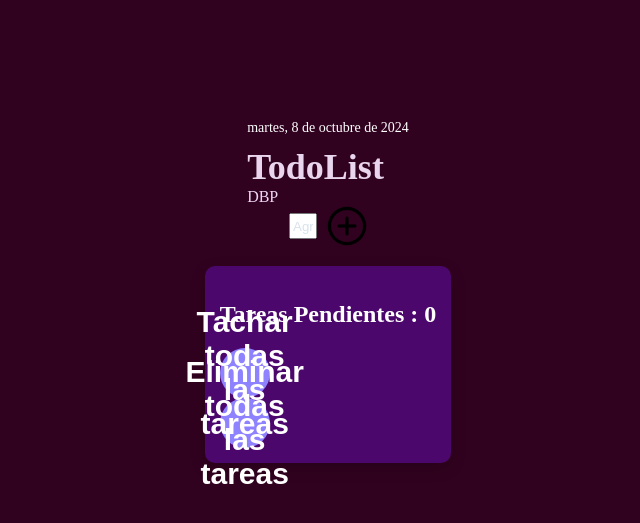
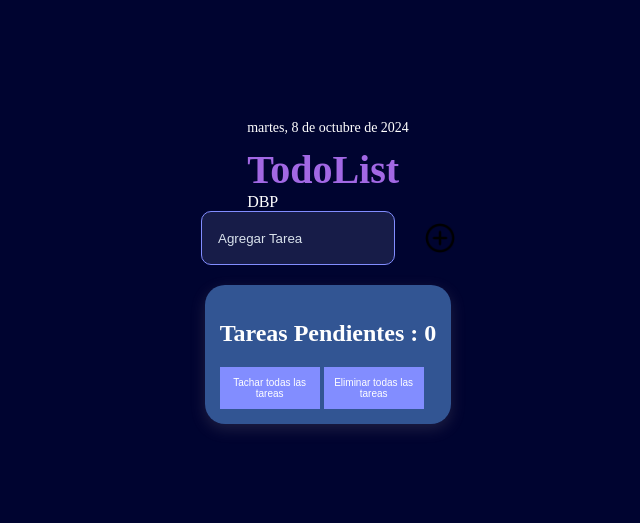
Before and after one commit to NicolFer/DBP, a PHP site: template todolis1/templates/index.html in a window 1280 px wide. Shown: the top 523 px of the page, without its empty margins (312-952 px from the left). Run offline with PHP 8.4, Linux system fonts and the light colour scheme; the template is opened without the code that fills it, so the values that code supplies are empty.

Commit message:
Update styles.css

```diff
--- a/todolis1/css/styles.css
+++ b/todolis1/css/styles.css
@@ -1,36 +1,130 @@
+
 
 :root{
-    --background:#31021f;
-    --secundaryBackground:#8505a1;
+    --background:#000430;
+    --secundaryBackground:#171c48;
     --text: #fff;
-    --purple: #8f82ff;
-    --teal: #0609a5;
+    --purple: #828dff;
+    --teal: #24feee;
 }
-body {
+body{
     background-color: var(--background);
     color: var(--text);
 }
-
-.container {
+.container{
     display: flex;
     flex-direction: column;
     align-items: center;
     justify-content: center;
-    max-width: 500px;
+    max-width: 100%;
     margin: 120px auto 0 auto;
+
 }
 
+.stats-container{
+    padding: 30px;
+    border-radius: 20px;
+    border: 2px solid var(--purple);
+    display: flex;
+    justify-content: space-between;
+    gap: 20px;
+    width: 100%;
+}
+.details{
+    width: 100%;
+}
+#progressBar{
+    width: 100%;
+    height: 10px;
+    background-color: var(--secundaryBackground);
+    border-radius: 5px;
+    margin-top: 20px;
+}
+#progress{
+    width: 50%;
+    height: 10px;
+    background-color: var(--teal);
+    border-radius: 10px;
+    transition: all 0.3s case;
+}
+#numbers{
+    width: 100px;
+    height: 100px;
+    background-color: var(--purple);
+    display:flex;
+    align-items: center;
+    justify-content: center;
+     border-radius: 50%;
+     font-size: 30px;
+     font-weight: bold;
+}
+
+form{
+    margin-top: 60px;
+    width: 100%;
+    display: flex;
+}
+input{
+    flex: 1;
+    padding: 16px;
+    background: var(--secundaryBackground);
+    border: 1px solid var(--purple);
+    border-radius: 10px;
+    outline: none;
+    color: var(--text);
+}
+
+#task-list{
+    display: flex;
+    flex-direction: column;
+    gap: 10px;
+    margin-top:  30px;
+    width: 100%;
+    list-style: none;
+}
+.taskItem{
+    display:  flex;
+    background-color: var(--secundaryBackground);
+    padding: 10px;
+    border-radius: 10px;
+    justify-content: space-between;
+    align-items: center;
+}
+.task{
+    display: flex;
+    align-items:center;
+    gap:10px;
+}
+.task input{
+    width: 20px;
+    height: 20px;
+}
+.completed p{
+    text-decoration: line-through;
+    color:var(--teal)
+}
+.taskItem img{
+    width: 24px;
+    height: 24px;
+    margin: 0 10px;
+    cursor: pointer;
+}
+
+.title {
+    color: #3b7ba0;
+    font-size: 3%;
+}
 
 .title h1 {
     margin: 0;
-    font-size: 36px;
-    font-weight: 600;
-    color: #e9d6ee;
+    font-size: 40px;
+    font-weight: 800;
+    color: #a268e4;
 }
 
 .title span {
     font-size: 16px;
-    color: #efd6f5;
+    color: #ffffff;
 }
 
 
@@ -44,11 +138,11 @@ body {
 .add-task {
     display: flex;
     align-items:center;
-    gap:10px;
+    gap:30px;
 }
 
 .add-task input {
-    width: 20px;
+    width: 160px;
     height: 20px;
 }
 
@@ -57,23 +151,23 @@ body {
 }
 
 .add-task .iconoAdd {
-    width: 40px;
-    height: 40px;
+    width: 30px;
+    height: 30px;
     cursor: pointer;
-    transition: transform 0.3s ease;
+    transition: transform 0.2s ease;
 }
 
 .add-task .iconoAdd:hover {
     transform: scale(1.1);
 }
-
 .task-section {
     margin-top: 20px;
     padding: 15px;
-    background-color: rgba(81, 9, 122, 0.85);
-    border-radius: 10px;
-    box-shadow: 0px 5px 15px rgba(0, 0, 0, 0.2);
+    background-color: rgba(66, 111, 179, 0.76);
+    border-radius: 20px;
+    box-shadow: 0px 5px 15px rgba(156, 146, 146, 0.2);
 }
+
 
 ul {
     list-style-type: none;
@@ -84,7 +178,7 @@ li {
     display: flex;
     justify-content: space-between;
     align-items: center;
-    background-color: rgba(255, 255, 255, 0.15);
+    background-color: rgba(0, 0, 0, 0.15);
     padding: 10px;
     border-radius: 8px;
     margin-bottom: 10px;
@@ -101,7 +195,7 @@ li p {
     flex-grow: 1;
     margin: 0 10px;
     text-align: left;
-    color: #d9e2ec; /* Azul claro que destaca sobre el fondo */
+    color: #7dabe0; /* Azul claro que destaca sobre el fondo */
     font-weight: 500;
 }
 
@@ -117,28 +211,24 @@ li img:hover {
 
 
 button {
-    padding:16px;
-    width: 50px;
-    height: 50px;
-    border-radius: 50%;
-    display: flex;
-    align-items: center;
-    justify-content: center;
+
+    width: 100px;
+
+    padding: 10px;
     background-color: var(--purple);
     color: var(--text);
-    font-size: 30px;
-    font-weight: bold;
-    outline: none;
+    font-size: 10px;
     border:none;
+
     cursor: pointer;
 }
 
 button:hover {
-    background-color: #c597eb;
+    background-color: #1e0036;
     transform: translateY(-3px);
 }
 
 .line-through {
     text-decoration: line-through;
-    color: #8c12f0;
+    color: #01133a;
 }
```
